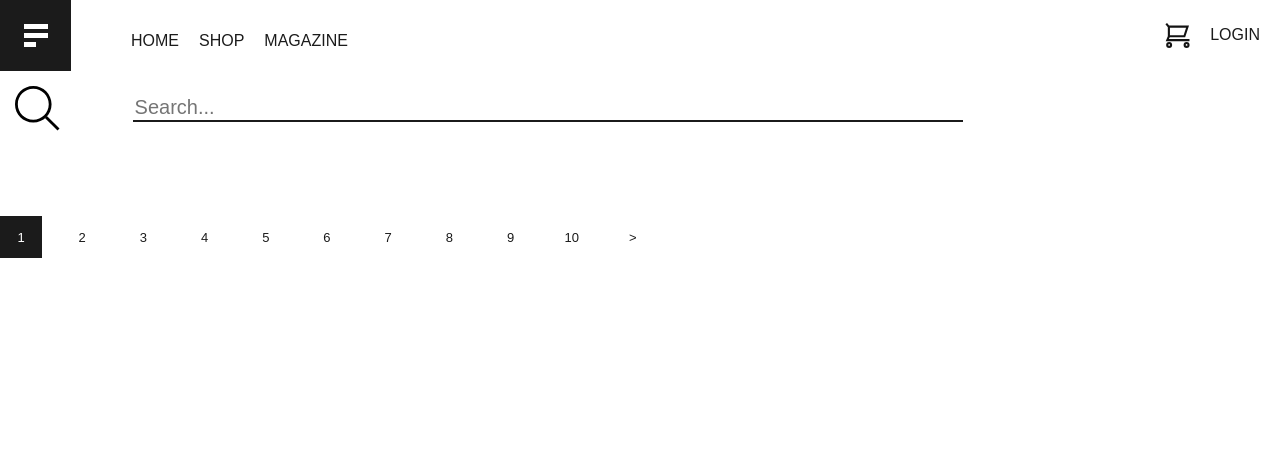
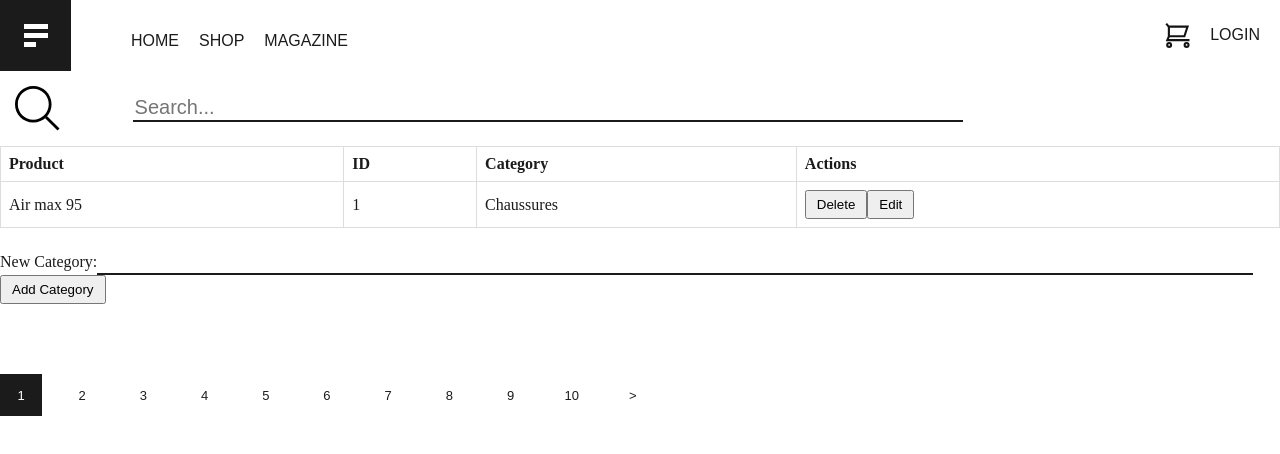
Before and after one commit to Kwegit/project-MyShop, a Vue app in the folder vue-Myshop/: page /admin in a window 1280 px wide. Shown: the top 454 px of the page. Built offline with nearby package versions, Linux system fonts and the light colour scheme; a web font is replaced by a local one.

Commit message:
package-lock.json
rajout du front admin (pas connecté à la database, que du visuel pour le moment) et la de la route /admin,

```diff
--- /dev/null
+++ b/vue-Myshop/src/components/Admin.vue
@@ -0,0 +1,125 @@
+<template>
+    <div>
+      <table id="basic-data-table" class="table custom-table">
+        <thead>
+          <tr>
+            <th scope="col">Product</th>
+            <th scope="col">ID</th>
+            <th scope="col">Category</th>
+            <th scope="col">Actions</th>
+          </tr>
+        </thead>
+        <tbody>
+          <tr v-for="(product, index) in products" :key="index">
+            <td>{{ product.name }}</td>
+            <td>{{ product.id }}</td>
+            <td :style="{ width: product.categoryWidth + '%' }">{{ product.category }}</td>
+            <td>
+              <button @click="deleteProduct(index)" class="btn btn-danger btn-sm">Delete</button>
+              <button @click="editProduct(index)" class="btn btn-warning btn-sm">Edit</button>
+            </td>
+          </tr>
+        </tbody>
+      </table>
+
+      <div class="add-category-form">
+        <label for="newCategory">New Category:</label>
+        <input type="text" v-model="newCategory" />
+        <button @click="addCategory" class="btn btn-primary btn-sm">Add Category</button>
+      </div>
+
+      <div v-if="editedProductIndex !== null" class="edit-product-form">
+        <label for="editedProductName">Name:</label>
+        <input type="text" v-model="editedProductName" />
+        <label for="editedProductCategory">Category:</label>
+        <input type="text" v-model="editedProductCategory" />
+        <button @click="saveEditedProduct" class="btn btn-success btn-sm">Save</button>
+        <button @click="cancelEdit" class="btn btn-secondary btn-sm">Cancel</button>
+      </div>
+    </div>
+  </template>
+
+  <script>
+  export default {
+    name: 'Admin',
+    data() {
+      return {
+        products: [
+          { name: 'Air max 95', id: 1, category: 'Chaussures', categoryWidth: 25 },
+          // Ajouter plus de produits
+        ],
+        newCategory: '',
+        editedProductIndex: null,
+        editedProductName: '',
+        editedProductCategory: '',
+        editedProductCategoryWidth: 0,
+      };
+    },
+    methods: {
+      deleteProduct(index) {
+        this.products.splice(index, 1);
+      },
+      addCategory() {
+        if (this.newCategory.trim() !== '') {
+          this.products.push({ name: '', id: this.products.length + 1, category: this.newCategory, categoryWidth: 25 });
+          this.newCategory = '';
+        }
+      },
+      editProduct(index) {
+        this.editedProductIndex = index;
+        this.editedProductName = this.products[index].name;
+        this.editedProductCategory = this.products[index].category;
+        this.editedProductCategoryWidth = this.products[index].categoryWidth;
+      },
+      saveEditedProduct() {
+        if (this.editedProductIndex !== null) {
+          this.products[this.editedProductIndex].name = this.editedProductName;
+          this.products[this.editedProductIndex].category = this.editedProductCategory;
+          this.products[this.editedProductIndex].categoryWidth = this.editedProductCategoryWidth;
+          this.cancelEdit();
+        }
+      },
+      cancelEdit() {
+        this.editedProductIndex = null;
+        this.editedProductName = '';
+        this.editedProductCategory = '';
+        this.editedProductCategoryWidth = 0;
+      },
+    },
+  };
+
+  </script>
+
+  <style scoped>
+
+
+  .custom-table {
+    width: 100%;
+    border-collapse: collapse;
+    margin-bottom: 20px;
+  }
+
+  .custom-table th, .custom-table td {
+    border: 1px solid #ddd;
+    padding: 8px;
+    text-align: left;
+  }
+
+  .category-cell {
+    width: 25%;
+  }
+
+  .btn-sm {
+    padding: 5px 10px;
+  }
+
+  .add-category-form {
+    margin-top: 20px;
+  }
+
+  .edit-product-form {
+    margin-top: 20px;
+    border: 1px solid #ddd;
+    padding: 10px;
+  }
+  </style>
--- a/vue-Myshop/src/router/index.js
+++ b/vue-Myshop/src/router/index.js
@@ -2,7 +2,7 @@ import { createRouter, createWebHistory } from 'vue-router'
 
 import Home from '../views/Home.vue'
 import Product from '../views/Product.vue';
-
+import Admin from '../components/Admin.vue'
 const router = createRouter({
   history: createWebHistory(import.meta.env.BASE_URL),
   routes: [
@@ -16,6 +16,13 @@ const router = createRouter({
       name: "product",
       component: Product,
     },
+
+    {
+      path: '/admin',
+      name: 'admin',
+      component: Admin
+    },
+
   ],
 });
 
```
Also changed, not shown: 1 other file (tests, documents, lock files or other folders).
